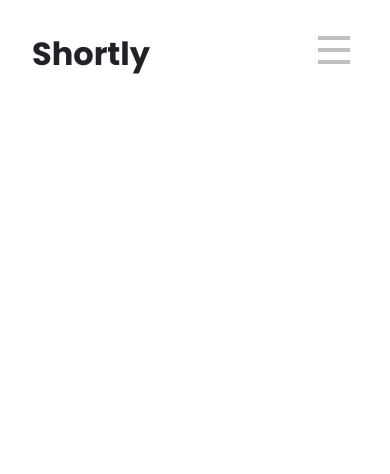
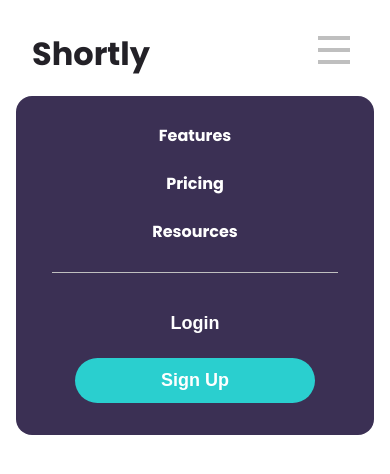
Before and after one commit to Vyonyx/URLShorteningAPI-feMentor-Vue, a Vue app: page / in a window 390 px wide. Both pictures are taken after a click on the element 338 px from the left and 53 px from the top of the page. Shown: the top 474 px of the page. Built offline with nearby package versions, Linux system fonts and the light colour scheme.

Commit message:
add hamburger menu navigation and mobile responsive style changes to navbar

```diff
--- a/src/components/Navbar.vue
+++ b/src/components/Navbar.vue
@@ -1,5 +1,12 @@
 <script setup lang="ts">
+import { ref } from "vue";
 import Container from "./Container.vue"
+
+let mobileMenuOpen = ref(false)
+
+function toggleMobileMenu() {
+  mobileMenuOpen.value = !mobileMenuOpen.value
+}
 </script>
 
 <template>
@@ -7,12 +14,25 @@ import Container from "./Container.vue"
     <header>
       <h3 class="logo">Shortly</h3>
 
-      <nav class="hamburger">
+      <nav @click="toggleMobileMenu" class="hamburger">
         <svg viewBox="0 0 100 80" width="40" height="40">
           <rect width="80" height="10"></rect>
           <rect y="30" width="80" height="10"></rect>
           <rect y="60" width="80" height="10"></rect>
         </svg>
+
+        <nav class="mobile-menu" v-if="mobileMenuOpen">
+          <ul>
+            <li><a href="#">Features</a></li>
+            <li><a href="#">Pricing</a></li>
+            <li><a href="#">Resources</a></li>
+          </ul>
+          <div class="horizontal-divider"></div>
+          <ul>
+            <li><button>Login</button></li>
+            <li><button class="sign-up">Sign Up</button></li>
+          </ul>
+        </nav>
       </nav>
 
       <nav class="desktop-links">
@@ -55,7 +75,75 @@ header {
     svg {
       fill: var(--gray);
     }
+
+    .mobile-menu {
+      display: flex;
+      flex-direction: column;
+      align-items: center;
+      gap: 2rem;
+      position: absolute;
+      top: 6rem;
+      right: 1rem;
+      width: calc(100% - 2rem);
+      color: white;
+      background: var(--dark-violet);
+      padding: 2rem 0;
+      border-radius: 1rem;
+
+      ul {
+        display: flex;
+        flex-direction: column;
+        font-weight: 700;
+        gap: inherit;
+        width: 100%;
+
+        li {
+          color: white;
+          display: flex;
+          justify-content: center;
+          width: 100%;
+          flex-grow: 1;
+          padding: 0 2rem;
+
+          a {
+            color: inherit;
+          }
+
+          button {
+            font-weight: 700;
+          }
+
+          .sign-up {
+            width: 100%;
+            max-width: 15rem;
+            margin-top: -1rem;
+            padding: 0.75rem 1.25rem;
+            border-radius: 2rem;
+          }
+        }
+      }
+
+      .horizontal-divider {
+        background: var(--gray);
+        width: 80%;
+        height: 1px;
+      }
+    }
   }
+}
+
+button {
+  border: transparent;
+  background: transparent;
+  padding: 0.5rem 1.25rem;
+  cursor: pointer;
+  color: inherit;
+}
+
+.sign-up {
+  background: var(--cyan);
+  color: white;
+  border-radius: 1rem;
 }
 
 @media (min-width: 1440px) {
```
